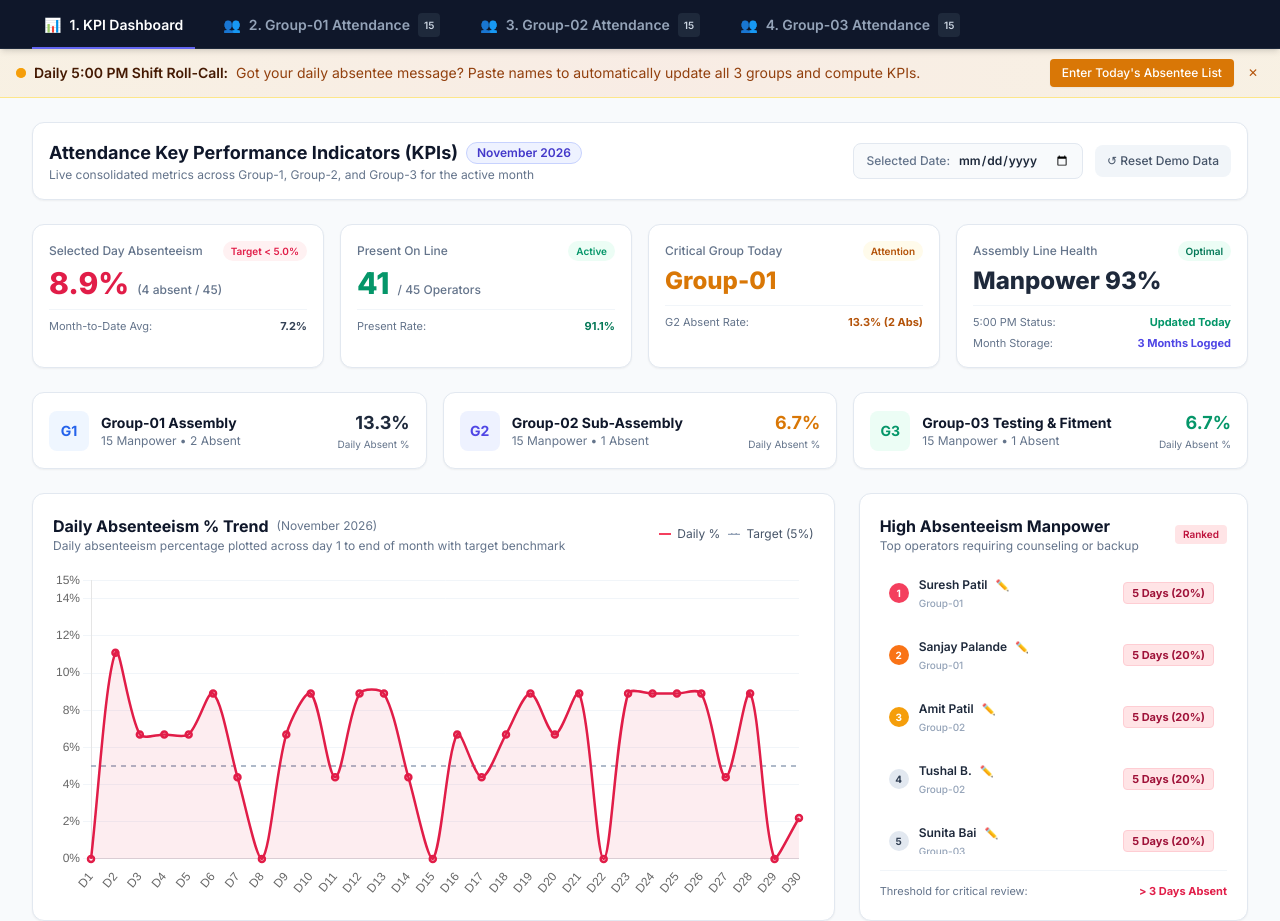
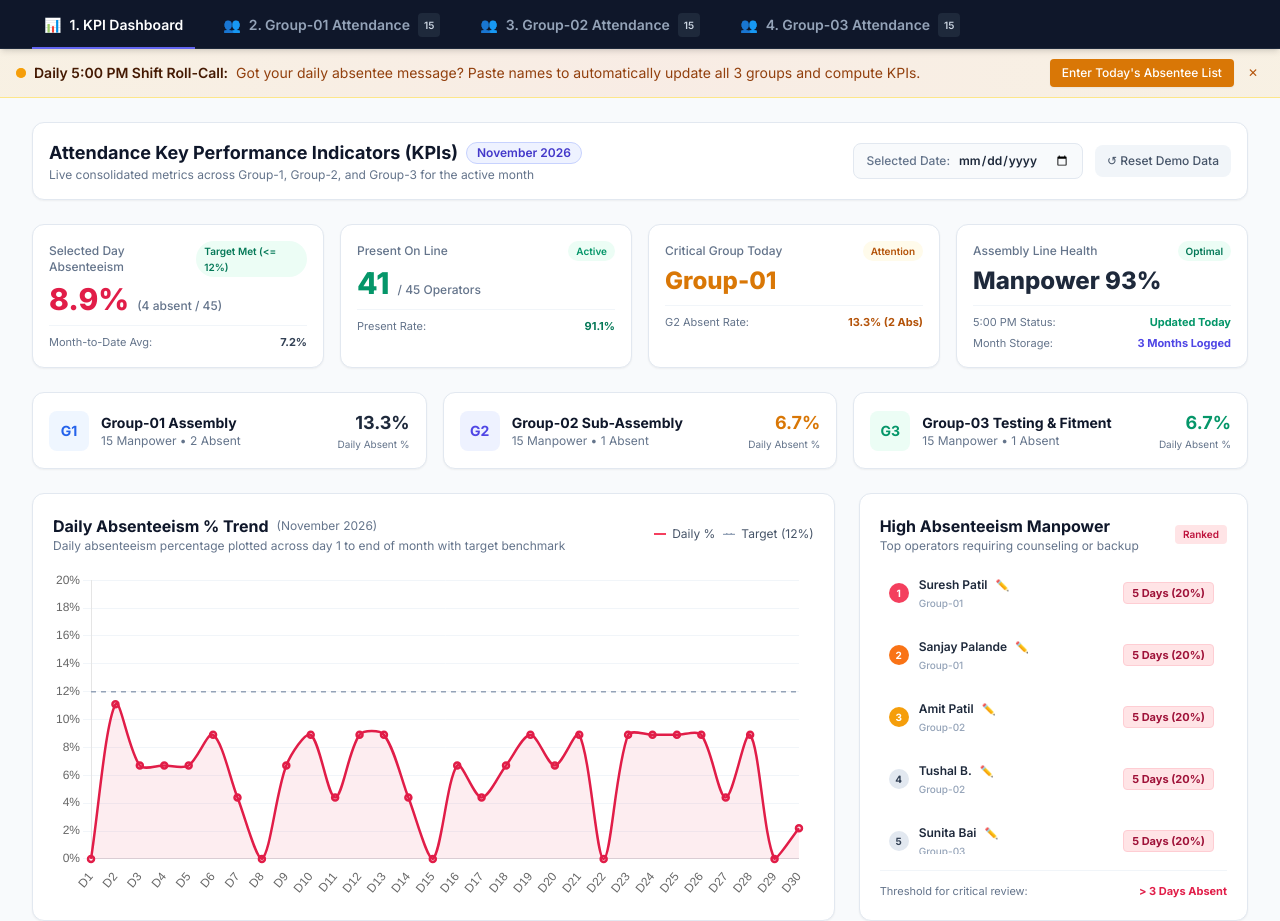
Before and after one commit to sibaprasad380/Attendance-system, a plain HTML site: page index.html in a window 1280 px wide. Shown: the part 66-987 px from the top of the page. Drawn offline with nearby package versions, Linux system fonts and the light colour scheme.

Commit message:
Add files via upload

```diff
--- a/index.html
+++ b/index.html
@@ -209,7 +209,7 @@
         <div class="bg-white p-4 rounded-xl border border-slate-200 shadow-sm hover:shadow-md transition">
           <div class="flex items-center justify-between text-xs text-slate-500 font-medium mb-1">
             <span>Selected Day Absenteeism</span>
-            <span class="px-2 py-0.5 rounded-full bg-rose-50 text-rose-600 font-semibold text-[10px]" id="kpiTrendBadge">Target &lt; 5.0%</span>
+            <span class="px-2 py-0.5 rounded-full bg-emerald-50 text-emerald-700 font-semibold text-[10px]" id="kpiTrendBadge">Target &lt; 12.0%</span>
           </div>
           <div class="flex items-baseline space-x-2">
             <span id="kpiTodayAbsentPct" class="text-2xl sm:text-3xl font-extrabold text-rose-600">6.7%</span>
@@ -335,7 +335,7 @@
             </div>
             <div class="flex items-center space-x-2 text-xs">
               <span class="inline-flex items-center text-slate-600"><span class="w-3 h-0.5 bg-rose-500 mr-1.5 inline-block"></span> Daily %</span>
-              <span class="inline-flex items-center text-slate-600"><span class="w-3 h-0.5 bg-slate-400 mr-1.5 inline-block border-t border-dashed"></span> Target (5%)</span>
+              <span class="inline-flex items-center text-slate-600"><span class="w-3 h-0.5 bg-slate-400 mr-1.5 inline-block border-t border-dashed"></span> Target (12%)</span>
             </div>
           </div>
           <!-- Chart Container with strict fixed height -->
@@ -1312,7 +1312,7 @@
       if (lineCtx) {
         const labels = metrics.dailyTrend.map(d => `D${d.day}`);
         const dataValues = metrics.dailyTrend.map(d => d.pct);
-        const targetValues = metrics.dailyTrend.map(() => 5.0);
+        const targetValues = metrics.dailyTrend.map(() => 12.0);
 
         if (dailyChartInstance) dailyChartInstance.destroy();
 
@@ -1334,7 +1334,7 @@
                 spanGaps: false
               },
               {
-                label: 'Target KPI (5.0%)',
+                label: 'Target KPI (12.0%)',
                 data: targetValues,
                 borderColor: '#94a3b8',
                 borderWidth: 1.5,
@@ -1361,7 +1361,7 @@
             scales: {
               y: {
                 beginAtZero: true,
-                max: Math.max(15, Math.ceil(Math.max(...dataValues.filter(v => v !== null), 6) + 3)),
+                max: Math.max(20, Math.ceil(Math.max(...dataValues.filter(v => v !== null), 13) + 3)),
                 ticks: { callback: v => v + '%' },
                 grid: { color: '#f1f5f9' }
               },
@@ -1419,6 +1419,16 @@
 
       // Top Cards
       document.getElementById('kpiTodayAbsentPct').textContent = `${metrics.overallDailyPct}%`;
+      const trendBadge = document.getElementById('kpiTrendBadge');
+      if (trendBadge) {
+        if (metrics.overallDailyPct <= 12.0) {
+          trendBadge.className = 'px-2 py-0.5 rounded-full bg-emerald-50 text-emerald-700 font-semibold text-[10px]';
+          trendBadge.textContent = 'Target Met (<= 12%)';
+        } else {
+          trendBadge.className = 'px-2 py-0.5 rounded-full bg-rose-50 text-rose-700 font-semibold text-[10px]';
+          trendBadge.textContent = 'Exceeded Target (> 12%)';
+        }
+      }
       document.getElementById('kpiTodayAbsentCount').textContent = `(${metrics.totalAbsentToday} absent / ${metrics.totalManpower})`;
       document.getElementById('kpiMtdAvgPct').textContent = `${metrics.mtdAvgPct}%`;
 
@@ -2109,7 +2119,7 @@
         ["1. EXECUTIVE SUMMARY"],
         ["Total Manpower Headcount", metrics.totalManpower],
         ["Month-to-Date Average Absent %", `${metrics.mtdAvgPct}%`],
-        ["Assembly Line Attendance Stability", metrics.mtdAvgPct < 6.0 ? "OPTIMAL" : "NEEDS COUNSELING"],
+        ["Assembly Line Attendance Stability", metrics.mtdAvgPct <= 12.0 ? "OPTIMAL" : "NEEDS COUNSELING"],
         [],
         ["2. GROUP-WISE ABSENTEEISM BREAKDOWN"],
         ["Group Name", "Total Operators", "Month Absent Rate %"],
@@ -2288,7 +2298,7 @@
       keys.forEach(k => {
         const [y, m] = k.split('-').map(Number);
         const metrics = calculateMetrics(0, y, m - 1);
-        masterRows.push([`${MONTH_NAMES[m - 1]} ${y}`, metrics.totalManpower, `${metrics.mtdAvgPct}%`, metrics.mtdAvgPct < 6.0 ? "Target Met" : "Exceeded 5% Target"]);
+        masterRows.push([`${MONTH_NAMES[m - 1]} ${y}`, metrics.totalManpower, `${metrics.mtdAvgPct}%`, metrics.mtdAvgPct <= 12.0 ? "Target Met (<= 12%)" : "Exceeded 12% Target"]);
       });
 
       const wsMaster = XLSX.utils.aoa_to_sheet(masterRows);
```
